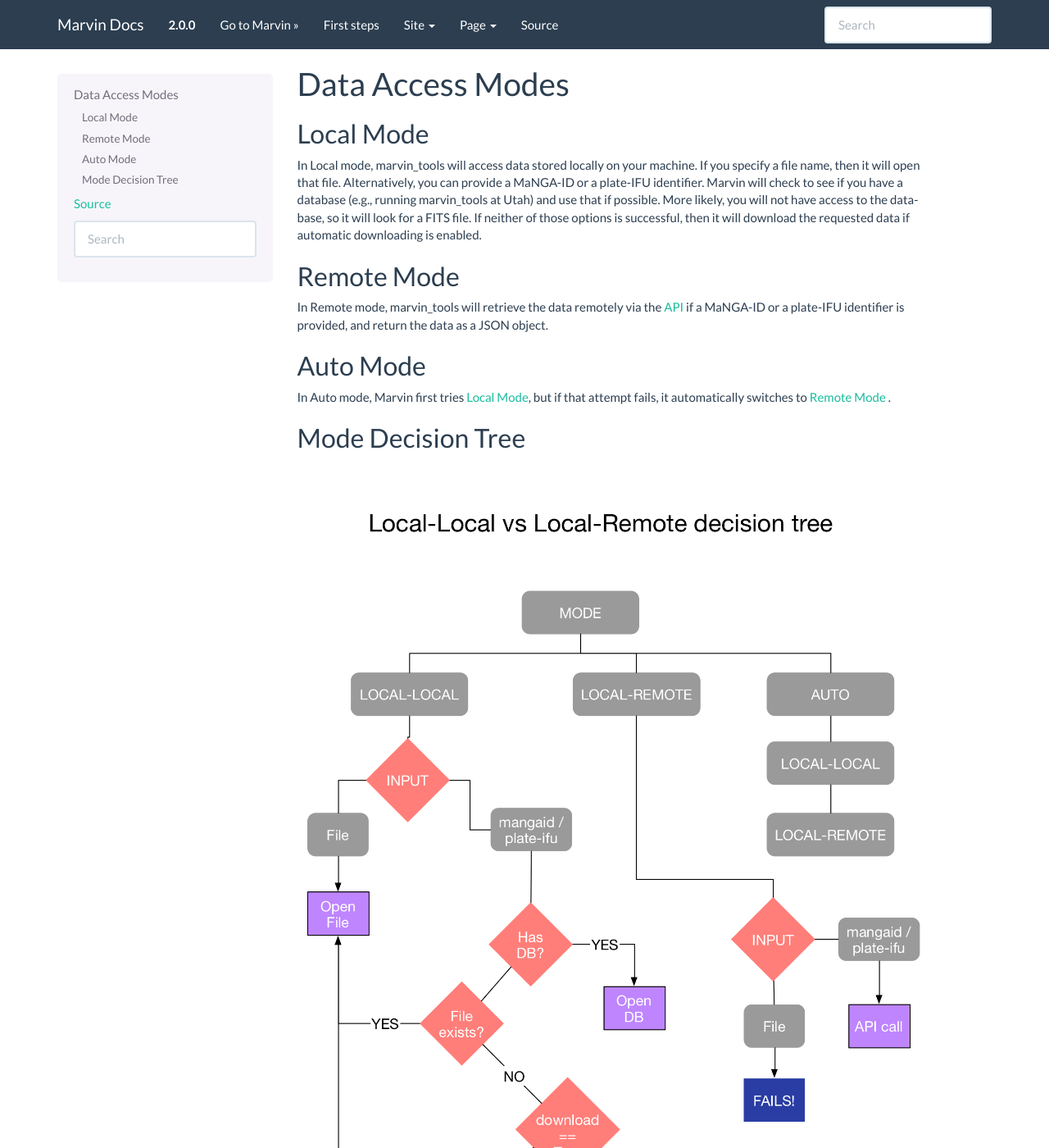
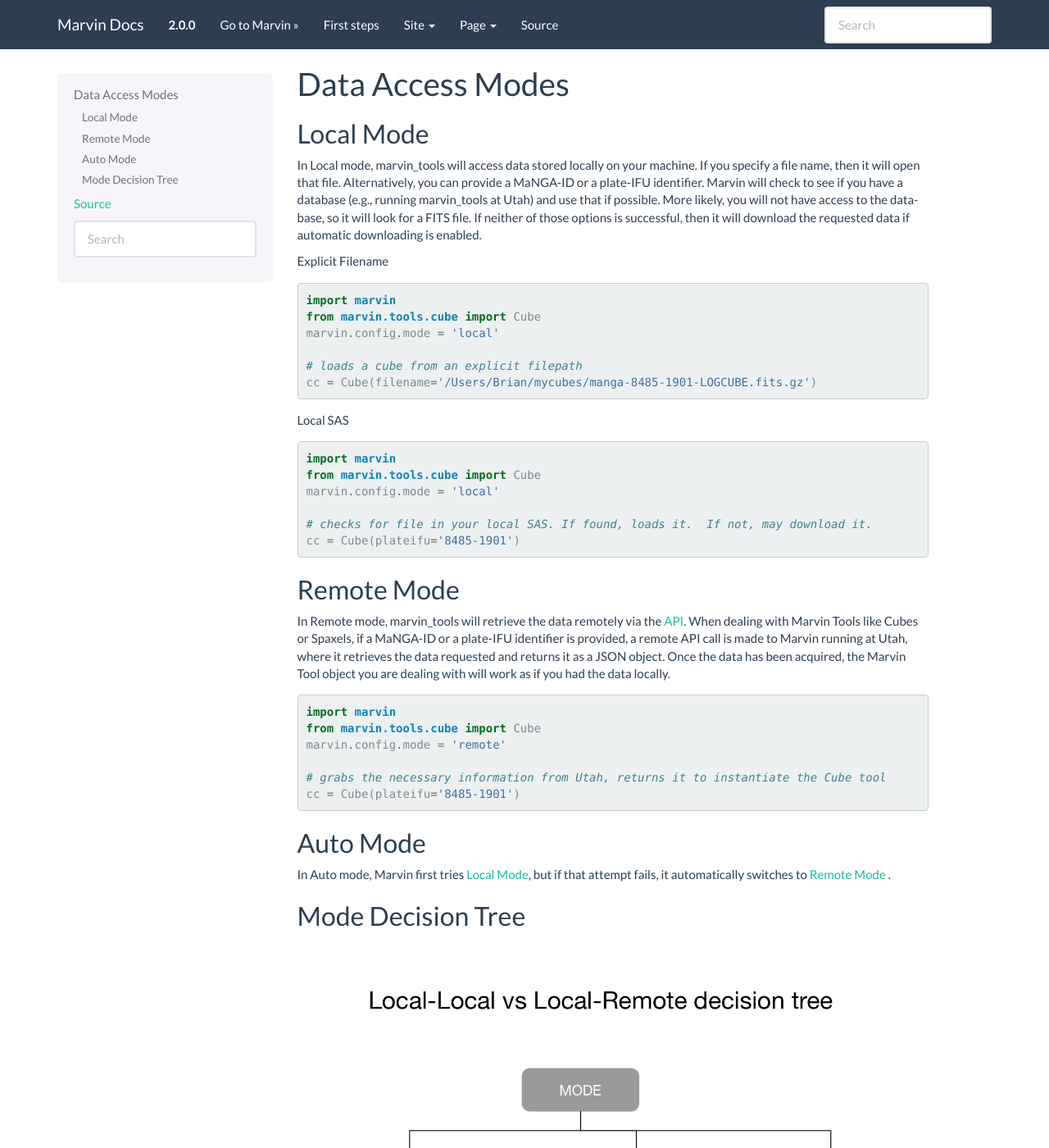
Before and after one commit to sdss/marvin, a Sphinx documentation site: the page built from docs/sphinx/data-access-modes.rst, in a window 1280 px wide and 1400 px high. Shown: the whole window at 82% size. Built offline with Sphinx 7.4.7, drawn with Linux system fonts in a browser that asks for light colours; pages that are not in the unit, such as notebooks, are missing from menus.

Commit message:
temp doc stuff

```diff
--- a/docs/sphinx/data-access-modes.rst
+++ b/docs/sphinx/data-access-modes.rst
@@ -14,14 +14,45 @@ if possible. More likely, you will not have access to the database, so it will
 look for a FITS file. If neither of those options is successful, then it will
 download the requested data if automatic downloading is enabled.
 
+Explicit Filename
+::
+
+    import marvin
+    from marvin.tools.cube import Cube
+    marvin.config.mode = 'local'
+
+    # loads a cube from an explicit filepath
+    cc = Cube(filename='/Users/Brian/mycubes/manga-8485-1901-LOGCUBE.fits.gz')
+
+Local SAS
+::
+
+    import marvin
+    from marvin.tools.cube import Cube
+    marvin.config.mode = 'local'
+
+    # checks for file in your local SAS. If found, loads it.  If not, may download it.
+    cc = Cube(plateifu='8485-1901')
+
 .. _remote-mode:
 
 Remote Mode
 -----------
 
 In Remote mode, :doc:`marvin_tools` will retrieve the data remotely via the
-:doc:`api` if a MaNGA-ID or a plate-IFU identifier is provided, and return the data as a JSON object.
+:doc:`api`.  When dealing with Marvin Tools like Cubes or Spaxels, if a MaNGA-ID or a plate-IFU identifier
+is provided, a remote API call is made to Marvin running at Utah, where it retrieves the data requested
+and returns it as a JSON object.  Once the data has been acquired, the Marvin Tool object you are dealing with
+will work as if you had the data locally.
 
+::
+
+    import marvin
+    from marvin.tools.cube import Cube
+    marvin.config.mode = 'remote'
+
+    # grabs the necessary information from Utah, returns it to instantiate the Cube tool
+    cc = Cube(plateifu='8485-1901')
 
 .. _auto-mode:
 
--- a/docs/sphinx/index.rst
+++ b/docs/sphinx/index.rst
@@ -66,6 +66,7 @@ Documentation
    api/queries
    api/utils
    api/web
+   api/db
 
 Indices and tables
 ==================
--- a/docs/sphinx/web.rst
+++ b/docs/sphinx/web.rst
@@ -1,3 +1,5 @@
+
+.. _marvin-web:
 
 Web
 ===
```
Also changed, not shown: docs/sphinx/api/db.rst (added, +26 -0 lines), docs/sphinx/general.rst (+9 -1 lines), 1 other file.
